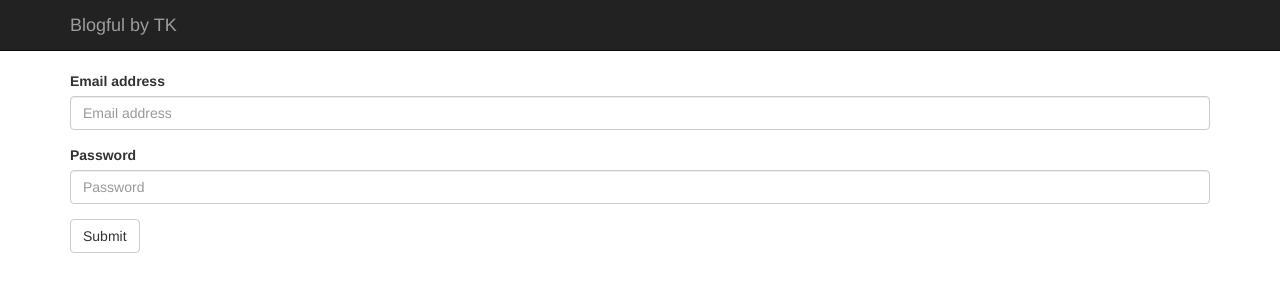
After one commit to tydonk/blogful, a Flask app: page /login in a window 1280 px wide. The commit adds this page. Shown: the top 300 px of the page. Run offline with Flask 2, Linux system fonts and the light colour scheme; some libraries are stand-ins or nearby versions.

Commit message:
added login function with error handling

```diff
--- a/blog/__init__.py
+++ b/blog/__init__.py
@@ -7,3 +7,4 @@ app.config.from_object(config_path)
 
 from . import views
 from . import filters
+from . import login
--- a/blog/config.py
+++ b/blog/config.py
@@ -2,3 +2,4 @@ import os
 class DevelopmentConfig(object):
     SQLALCHEMY_DATABASE_URI = "postgresql://ubuntu:thinkful@localhost:5432/blogful"
     DEBUG = True
+    SECRET_KEY = os.environ.get("BLOGFUL_SECRET_KEY", os.urandom(12))
--- a/blog/templates/base.html
+++ b/blog/templates/base.html
@@ -39,6 +39,18 @@
             </div>
         </div>
 
+        {% with messages = get_flashed_messages(with_categories=true) %}
+        {% if messages %}
+        {% for category, message in messages %}
+
+        <div class="alert alert-{{ category }}">
+            {{ message }}
+        </div>
+
+        {% endfor %}
+        {% endif %}
+        {% endwith %}
+
         <div class="container">
             {% block content %}{% endblock %}
         </div>
--- a/blog/templates/entries.html
+++ b/blog/templates/entries.html
@@ -15,8 +15,6 @@
     <li><a href="/?limit=10">10</a></li>
     <li><a href="/?limit=25">25</a></li>
     <li><a href="/?limit=50">50</a></li>
-    <li role="separator" class="divider"></li>
-    <li><a href="/?limit={{ count }}">All</a></li>
   </ul>
 </div>
 </div>
--- /dev/null
+++ b/blog/templates/login.html
@@ -0,0 +1,14 @@
+{% extends "base.html" %}
+{% block content %}
+<form role="form" method="POST">
+    <div class="form-group">
+        <label for="email">Email address</label>
+        <input type="email" class="form-control" id="email" name="email" placeholder="Email address" required>
+    </div>
+    <div class="form-group">
+        <label for="password">Password</label>
+        <input type="password" class="form-control" id="password" name="password" placeholder="Password" required>
+    </div>
+    <button type="submit" class="btn btn-default">Submit</button>
+</form>
+{% endblock %}
--- a/blog/views.py
+++ b/blog/views.py
@@ -96,3 +96,24 @@ def delete_entry(id):
     session.delete(entry)
     session.commit()
     return redirect(url_for("entries"))
+
+@app.route("/login", methods=["GET"])
+def login_get():
+    return render_template("login.html")
+
+from flask import flash
+from flask_login import login_user
+from werkzeug.security import check_password_hash
+from .database import User
+
+@app.route("/login", methods=["POST"])
+def login_post():
+    email = request.form["email"]
+    password = request.form["password"]
+    user = session.query(User).filter_by(email=email).first()
+    if not user or not check_password_hash(user.password, password):
+        flash("Incorrect username or password", "danger")
+        return redirect(url_for("login_get"))
+
+    login_user(user)
+    return redirect(request.args.get('next') or url_for("entries"))
```
Also changed, not shown: blog/database.py (+10 -0 lines), blog/login.py (added, +14 -0 lines), manage.py (+21 -0 lines).
